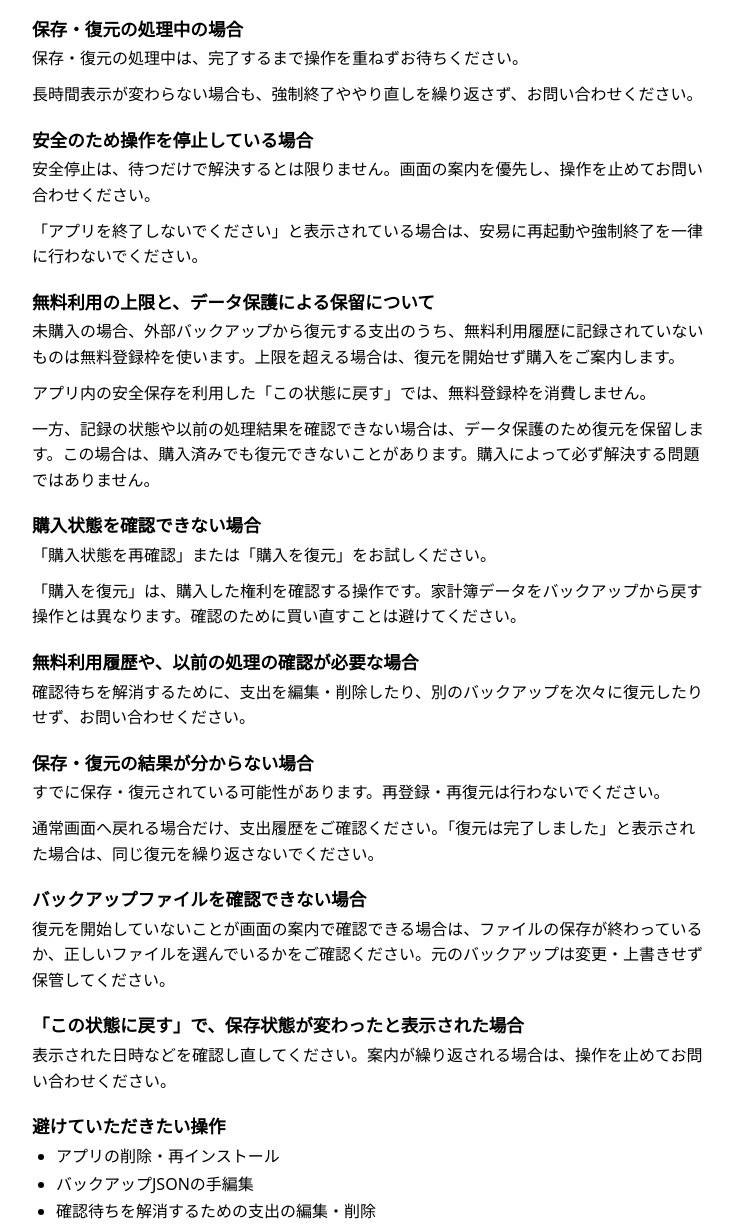
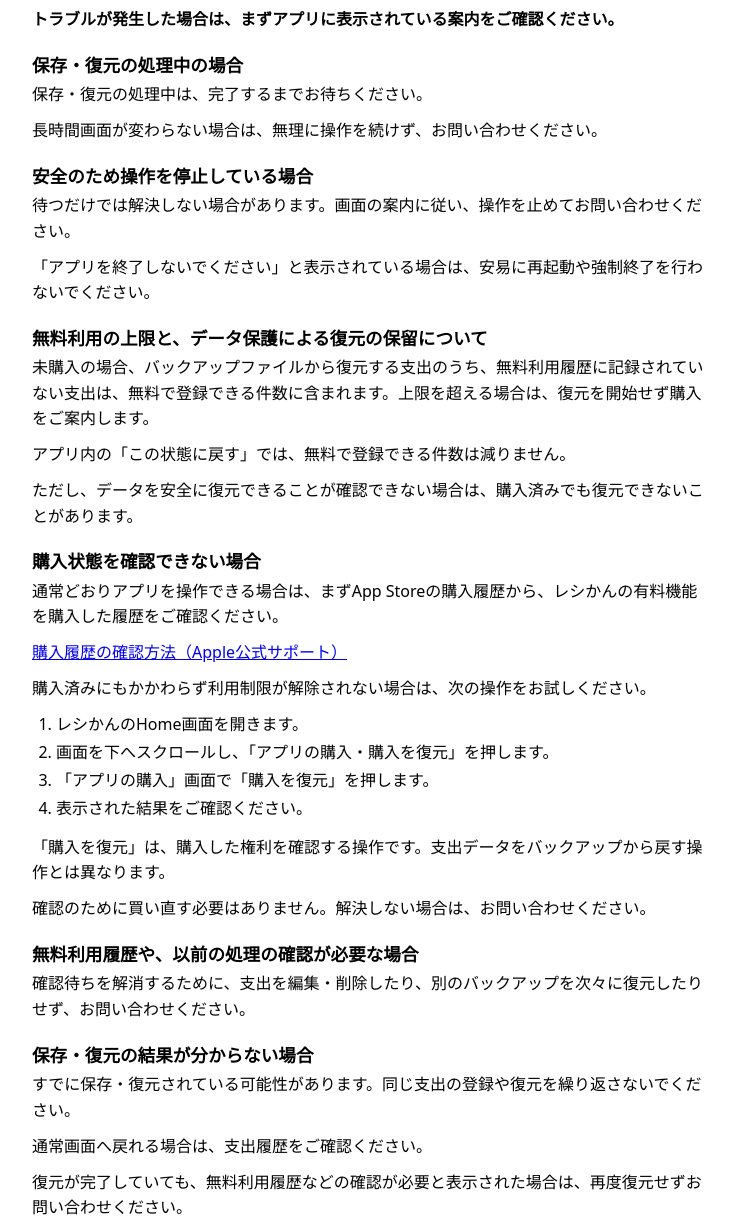
Before and after one commit to mamuro-apps/resikan-support, a plain HTML site: page index.html in a window 1280 px wide. Shown: the part 365-1589 px from the top of the page, without its empty margins (272-1006 px from the left). Drawn offline with Linux system fonts and the light colour scheme.

Commit message:
Update６ index.html

```diff
--- a/index.html
+++ b/index.html
@@ -41,7 +41,7 @@ p {
   margin: 0 0 0.65rem;
 }
 
-ul {
+ul, ol {
   margin: 0.3rem 0 0.8rem;
   padding-left: 1.5rem;
 }
@@ -68,33 +68,51 @@ hr {
 
 <hr>
 
+
 <h2>よくあるご質問・トラブル対処</h2>
 <p>保存・復元などに関するトラブルが発生した場合の対処方法をご案内します。</p>
 <p>アプリの基本的な使い方や各機能については、アプリ内の「このアプリの使い方・できること」をご確認ください。</p>
+<p><strong>トラブルが発生した場合は、まずアプリに表示されている案内をご確認ください。</strong></p>
 
 <h3>保存・復元の処理中の場合</h3>
-<p>保存・復元の処理中は、完了するまで操作を重ねずお待ちください。</p>
-<p>長時間表示が変わらない場合も、強制終了ややり直しを繰り返さず、お問い合わせください。</p>
+<p>保存・復元の処理中は、完了するまでお待ちください。</p>
+<p>長時間画面が変わらない場合は、無理に操作を続けず、お問い合わせください。</p>
 
 <h3>安全のため操作を停止している場合</h3>
-<p>安全停止は、待つだけで解決するとは限りません。画面の案内を優先し、操作を止めてお問い合わせください。</p>
-<p>「アプリを終了しないでください」と表示されている場合は、安易に再起動や強制終了を一律に行わないでください。</p>
+<p>待つだけでは解決しない場合があります。画面の案内に従い、操作を止めてお問い合わせください。</p>
+<p>「アプリを終了しないでください」と表示されている場合は、安易に再起動や強制終了を行わないでください。</p>
 
-<h3>無料利用の上限と、データ保護による保留について</h3>
-<p>未購入の場合、外部バックアップから復元する支出のうち、無料利用履歴に記録されていないものは無料登録枠を使います。上限を超える場合は、復元を開始せず購入をご案内します。</p>
-<p>アプリ内の安全保存を利用した「この状態に戻す」では、無料登録枠を消費しません。</p>
-<p>一方、記録の状態や以前の処理結果を確認できない場合は、データ保護のため復元を保留します。この場合は、購入済みでも復元できないことがあります。購入によって必ず解決する問題ではありません。</p>
+<h3>無料利用の上限と、データ保護による復元の保留について</h3>
+<p>未購入の場合、バックアップファイルから復元する支出のうち、無料利用履歴に記録されていない支出は、無料で登録できる件数に含まれます。上限を超える場合は、復元を開始せず購入をご案内します。</p>
+<p>アプリ内の「この状態に戻す」では、無料で登録できる件数は減りません。</p>
+<p>ただし、データを安全に復元できることが確認できない場合は、購入済みでも復元できないことがあります。</p>
+
 
 <h3>購入状態を確認できない場合</h3>
-<p>「購入状態を再確認」または「購入を復元」をお試しください。</p>
-<p>「購入を復元」は、購入した権利を確認する操作です。家計簿データをバックアップから戻す操作とは異なります。確認のために買い直すことは避けてください。</p>
+<p>通常どおりアプリを操作できる場合は、まずApp Storeの購入履歴から、レシかんの有料機能を購入した履歴をご確認ください。</p>
+
+<p><a href="https://support.apple.com/ja-jp/118212">購入履歴の確認方法（Apple公式サポート）</a></p>
+
+<p>購入済みにもかかわらず利用制限が解除されない場合は、次の操作をお試しください。</p>
+
+<ol>
+  <li>レシかんのHome画面を開きます。</li>
+  <li>画面を下へスクロールし、「アプリの購入・購入を復元」を押します。</li>
+  <li>「アプリの購入」画面で「購入を復元」を押します。</li>
+  <li>表示された結果をご確認ください。</li>
+</ol>
+
+<p>「購入を復元」は、購入した権利を確認する操作です。支出データをバックアップから戻す操作とは異なります。</p>
+
+<p>確認のために買い直す必要はありません。解決しない場合は、お問い合わせください。</p>
 
 <h3>無料利用履歴や、以前の処理の確認が必要な場合</h3>
 <p>確認待ちを解消するために、支出を編集・削除したり、別のバックアップを次々に復元したりせず、お問い合わせください。</p>
 
 <h3>保存・復元の結果が分からない場合</h3>
-<p>すでに保存・復元されている可能性があります。再登録・再復元は行わないでください。</p>
-<p>通常画面へ戻れる場合だけ、支出履歴をご確認ください。「復元は完了しました」と表示された場合は、同じ復元を繰り返さないでください。</p>
+<p>すでに保存・復元されている可能性があります。同じ支出の登録や復元を繰り返さないでください。</p>
+<p>通常画面へ戻れる場合は、支出履歴をご確認ください。</p>
+<p>復元が完了していても、無料利用履歴などの確認が必要と表示された場合は、再度復元せずお問い合わせください。</p>
 
 <h3>バックアップファイルを確認できない場合</h3>
 <p>復元を開始していないことが画面の案内で確認できる場合は、ファイルの保存が終わっているか、正しいファイルを選んでいるかをご確認ください。元のバックアップは変更・上書きせず保管してください。</p>
@@ -105,7 +123,7 @@ hr {
 <h3>避けていただきたい操作</h3>
 <ul>
   <li>アプリの削除・再インストール</li>
-  <li>バックアップJSONの手編集</li>
+  <li>バックアップファイルの内容を書き換えること</li>
   <li>確認待ちを解消するための支出の編集・削除</li>
   <li>保存・復元ボタンの繰り返し操作</li>
 </ul>
@@ -115,22 +133,23 @@ hr {
 <h2>お問い合わせ</h2>
 <p><a href="mailto:masamuro.support@icloud.com">masamuro.support@icloud.com</a></p>
 
-<p>最初のお問い合わせでは、次の情報をお知らせください。</p>
+<p>お問い合わせの際は、分かる範囲で次の情報をお知らせください。</p>
 <ul>
   <li>表示されたメッセージと画面名</li>
   <li>行っていた操作と、おおよその発生時刻</li>
-  <li>アプリのVersion／Build</li>
+  <li>アプリのバージョン（Version）・ビルド番号（Build）</li>
   <li>iOSのバージョン</li>
   <li>購入に関する問題の場合は、画面上の購入状態</li>
 </ul>
 
-<p>アプリのVersion／Buildは、通常はHome画面の下部で確認できます。画面を操作できない場合は、分かる範囲だけで構いません。</p>
+<p>アプリのVersion／Buildは、通常はHome画面の下部で確認できます。</p>
 
-<p>最初から、バックアップファイル、レシート画像、店名・金額などの支出内容を送らないでください。Apple Account情報、パスワード、カード情報も不要です。</p>
+<p>最初のお問い合わせでは、バックアップファイル、レシート画像、店名・金額などの支出内容は送らないでください。</p>
+<p>Apple Account情報、パスワード、カード情報は送らないでください。</p>
 
-<p>スクリーンショットを送る場合は、個人情報が写っていないかご確認ください。</p>
+<p>スクリーンショットを送る場合は、個人情報が写らないようにしてください。</p>
 
-<p>記録の破損や確認に必要な情報の不足により、安全に回復できない場合があります。お問い合わせいただいても、データの回復や復元制限の解除を保証することはできません。</p>
+<p>記録の破損や確認に必要な情報の不足により、データを元に戻したり、復元の制限を解除したりできない場合があります。</p>
 
 <hr>
 <p><a href="./privacy/">プライバシーポリシー</a></p>
```
